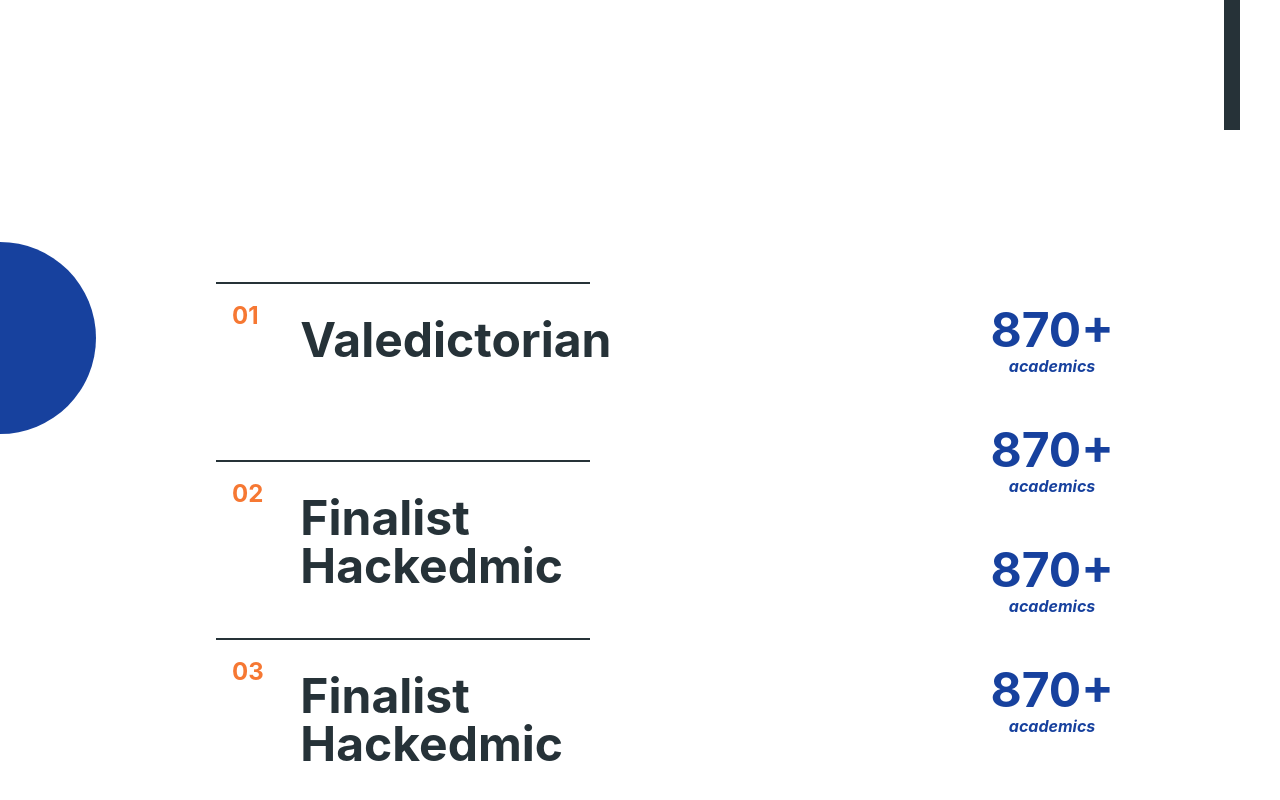
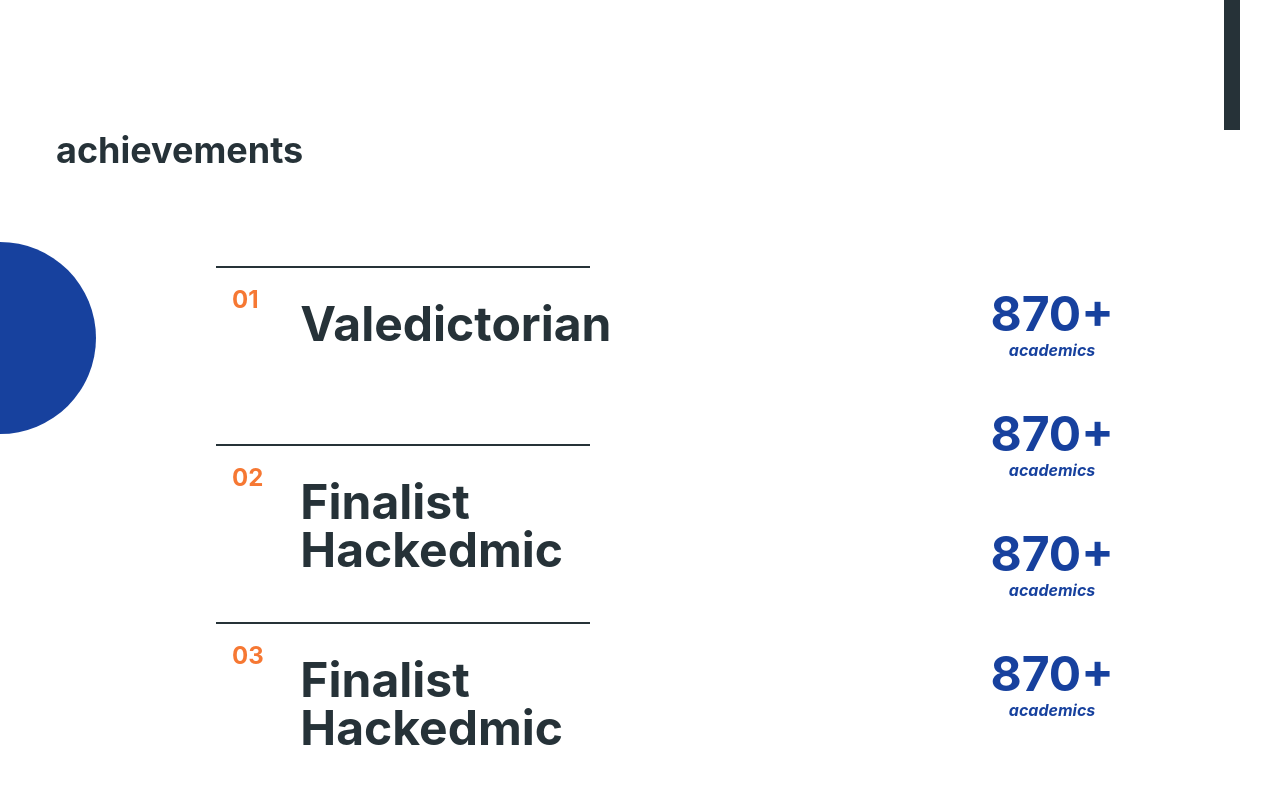
Before and after one commit to niyashameer/portfolio, a Next.js app: page / in a window 1280 px wide. Shown: the part 2410-3210 px from the top of the page. Built offline with nearby package versions, Linux system fonts and the light colour scheme.

Commit message:
♻️ Improve code

```diff
--- a/components/homePage/Achievements.tsx
+++ b/components/homePage/Achievements.tsx
@@ -4,10 +4,10 @@ import VisibilitySensor from "react-visibility-sensor";
 
 const Achievements = () => {
 	return (
-		<div className='w-full h-screen px-14 py-14 relative'>
-			{/* <div className='w-max text-lightBlack font-bold text-4xl font-lightBlack'>
+		<div className='w-full h-screen px-14 pb-14 relative'>
+			<div className='w-max text-lightBlack font-bold text-4xl font-lightBlack'>
 				achievements
-			</div> */}
+			</div>
 			<div className='rounded-full w-48 h-48 bg-darkBlue absolute top-28 -left-24'></div>
 			<div className='grid grid-cols-5'>
 				<div className='w-[40%] mx-40 my-24 flex-col flex col-span-4'>
--- a/pages/index.tsx
+++ b/pages/index.tsx
@@ -9,7 +9,7 @@ export default function Home() {
 
 	return (
 		<div
-			className={`text-lightBlack font-[SF_Pro_Display_Regular] w-full`}>
+			className={`text-lightBlack font-[SF_Pro_Display_Regular] w-full overflow-hidden`}>
 			<Head>
 				<title>Niya Shameer | Portfolio</title>
 				<meta name='description' content='Personal Portfolio of Niya Shameer' />
--- a/pages/work.tsx
+++ b/pages/work.tsx
@@ -5,7 +5,7 @@ import Projects from "../components/work/Projects";
 import WorkExp from "../components/work/Work";
 
 const Work = () => {
-    return <div>
+    return <div className="text-lightBlack font-[SF_Pro_Display_Regular] w-full overflow-hidden">
         <Clubs />
         <WorkExp />
         <Music />
```
